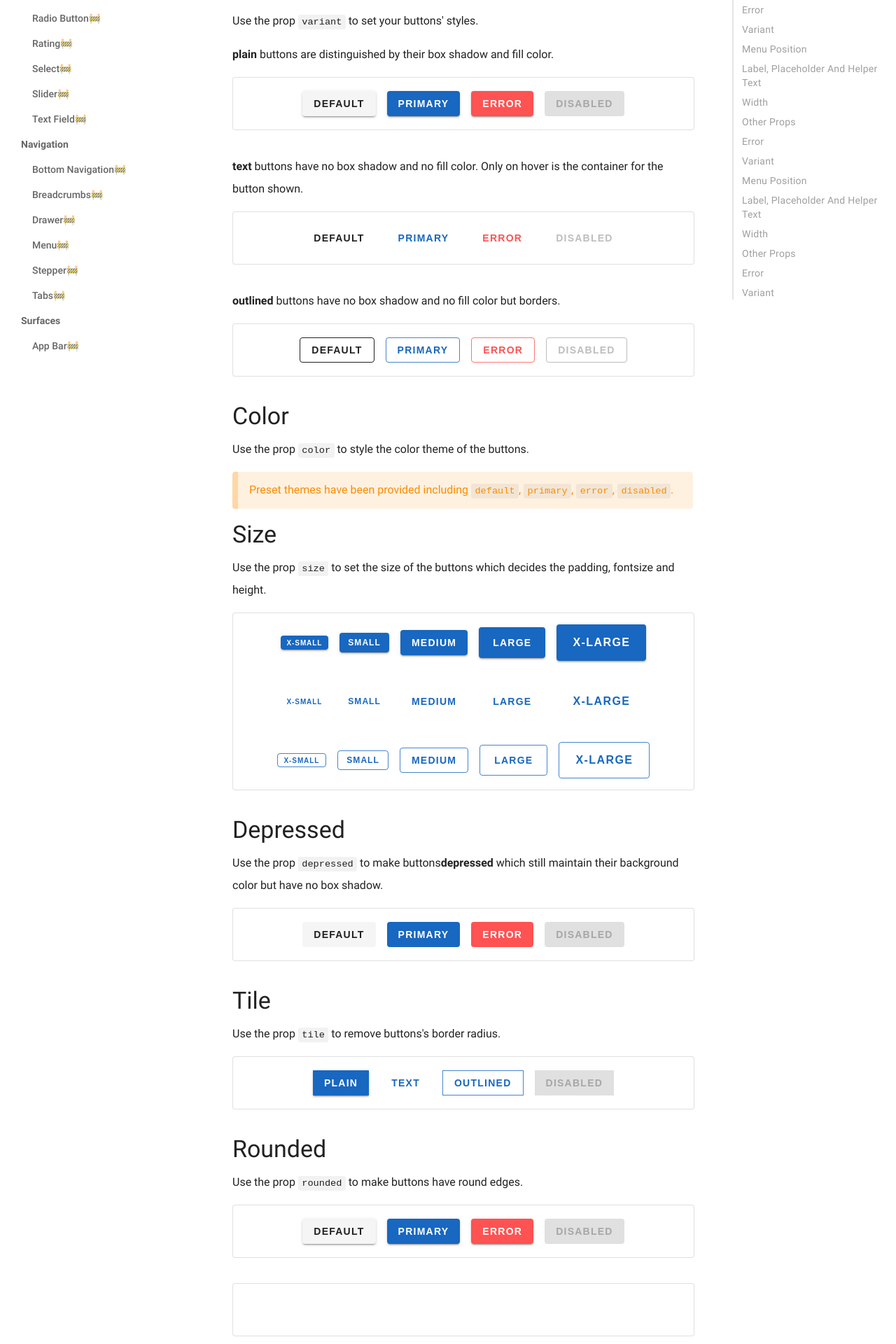
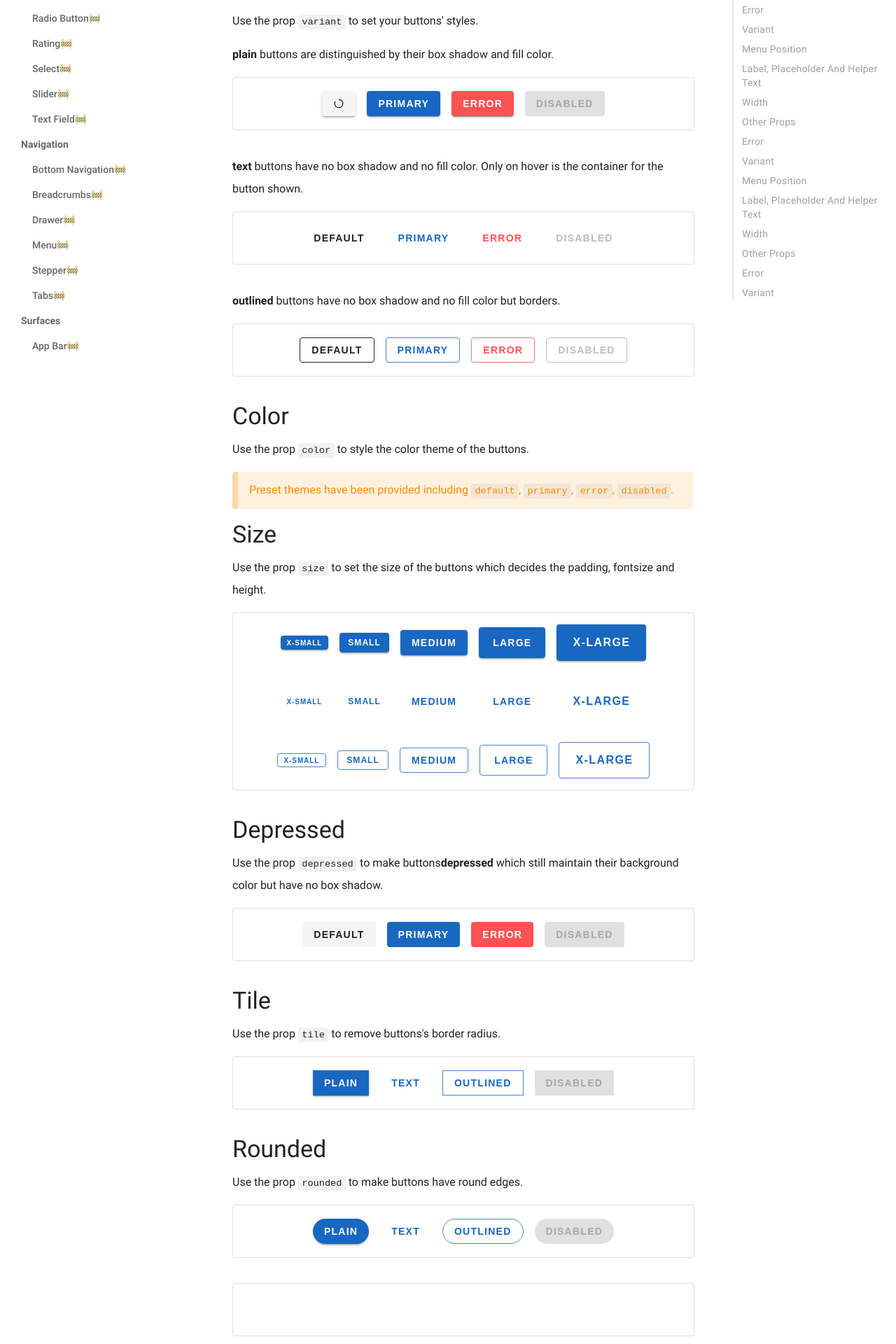
Before and after one commit to KyLoc20/Ruetify-UI, a Next.js app: page / in a window 1280 px wide. Shown: the part 280-2200 px from the top of the page at 70% size. Built offline with nearby package versions, Linux system fonts and the light colour scheme.

Commit message:
[CircularAnimation]

```diff
--- a/pages/index.jsx
+++ b/pages/index.jsx
@@ -1,6 +1,7 @@
 import App from "../components/App";
 import Typography from "../ui/Typography/Typography";
 import { GroupRow, GroupBox } from "../ui/layout/Group";
+import CircularAnimation from "../ui/effect/CircularAnimation";
 import Button from "../ui/Button/Button";
 export default function Home() {
   return (
@@ -21,7 +22,7 @@ export default function Home() {
       </Typography>
       <GroupBox>
         <Button variant="plain" color="default">
-          DEFAULT
+        <CircularAnimation determinate progress={65}></CircularAnimation>
         </Button>
         <Button variant="plain" color="primary">
           PRIMARY
@@ -178,14 +179,14 @@ export default function Home() {
         Use the prop <code>rounded</code> to make buttons have round edges.
       </Typography>
       <GroupBox>
-        <Button variant="plain" color="default" rounded>
-          DEFAULT
+        <Button variant="plain" color="primary" rounded>
+          PLAIN
         </Button>
-        <Button variant="plain" color="primary" rounded>
-          PRIMARY
+        <Button variant="text" color="primary" rounded>
+          TEXT
         </Button>
-        <Button variant="plain" color="error" rounded>
-          ERROR
+        <Button variant="outlined" color="primary" rounded>
+          OUTLINED
         </Button>
         <Button variant="plain" disabled rounded>
           DISABLED
--- a/ui/Button/Button.jsx
+++ b/ui/Button/Button.jsx
@@ -64,6 +64,7 @@ export default function Button(props) {
   };
   const computedBorderRadius=()=>{
     if(props.tile)return null
+    else if(props.rounded)return props.height?`${props.height/2}px`:getSize(props.size)["height"]
     else return `4px`
   }
   const computedBackgroundColor = () => {
--- /dev/null
+++ b/ui/effect/CircularAnimation.jsx
@@ -0,0 +1,89 @@
+import * as React from "react";
+import styled from "@emotion/styled";
+import PropTypes from "prop-types";
+import clsx from "clsx";
+const Component = styled("div")`
+  svg {
+    stroke-dasharray: 100 2000; //v1 is dash length v2 is space length(v2>=circle length=>only 1 dash)
+  }
+  svg.outer-static {
+    transform: rotate(270deg);
+  }
+  .inner-static {
+    transition: stroke-dasharray 300ms cubic-bezier(0.4, 0, 0.2, 1) 0ms;
+  }
+  svg.outer-animate {
+    animation: rotate 1.4s linear infinite;
+  }
+  .inner-animate {
+    animation: dash 1.4s ease-in-out infinite;
+  }
+  @keyframes dash {
+    from {
+      stroke-dashoffset: 100;
+    }
+    50% {
+      stroke-dashoffset: -20;
+    }
+    to {
+      stroke-dashoffset: -125;
+    }
+  }
+  @keyframes rotate {
+    from {
+      transform: rotate(0);
+    }
+    to {
+      transform: rotate(360deg);
+    }
+  }
+`;
+export default function CircularAnimation(props) {
+  const computedSize = () => {
+    return {width:`${props.size}px`,height:`${props.size}px`,}
+  };
+  const computedStrokeShape = () => {
+    if (props.determinate) {
+      //static shape
+      const baseCircleLength = 127;
+      return `${(props.progress / 100) * baseCircleLength} 2000`;
+    }
+    //infinite animation
+    else return "100 2000";
+  };
+  return (
+    <Component className="circular-animation" style={{...computedSize()}}>
+      <svg
+        viewBox="22 22 44 44"
+        className={clsx([props.determinate ? "outer-static" : "outer-animate"])}
+      >
+        <circle
+          className={clsx([
+            props.determinate ? "inner-static" : "inner-animate",
+          ])}
+          cx={44}
+          cy={44}
+          r={props.size}
+          fill="none"
+          stroke={props.color}
+          stroke-width={props.strokeWidth}
+          stroke-dasharray={computedStrokeShape()}
+        ></circle>
+      </svg>
+    </Component>
+  );
+}
+CircularAnimation.propTypes = {
+  strokeWidth: PropTypes.number, //stroke width
+  color: PropTypes.string, //stroke color
+  size: PropTypes.number, //stroke radius
+  determinate: PropTypes.bool, //if true it is static
+  progress: PropTypes.number, //static shape
+};
+CircularAnimation.defaultProps = {
+  strokeWidth: 3.6,
+  color: "currentColor",
+  size: 16,
+  determinate: false,
+  progress: 87,
+};
```
